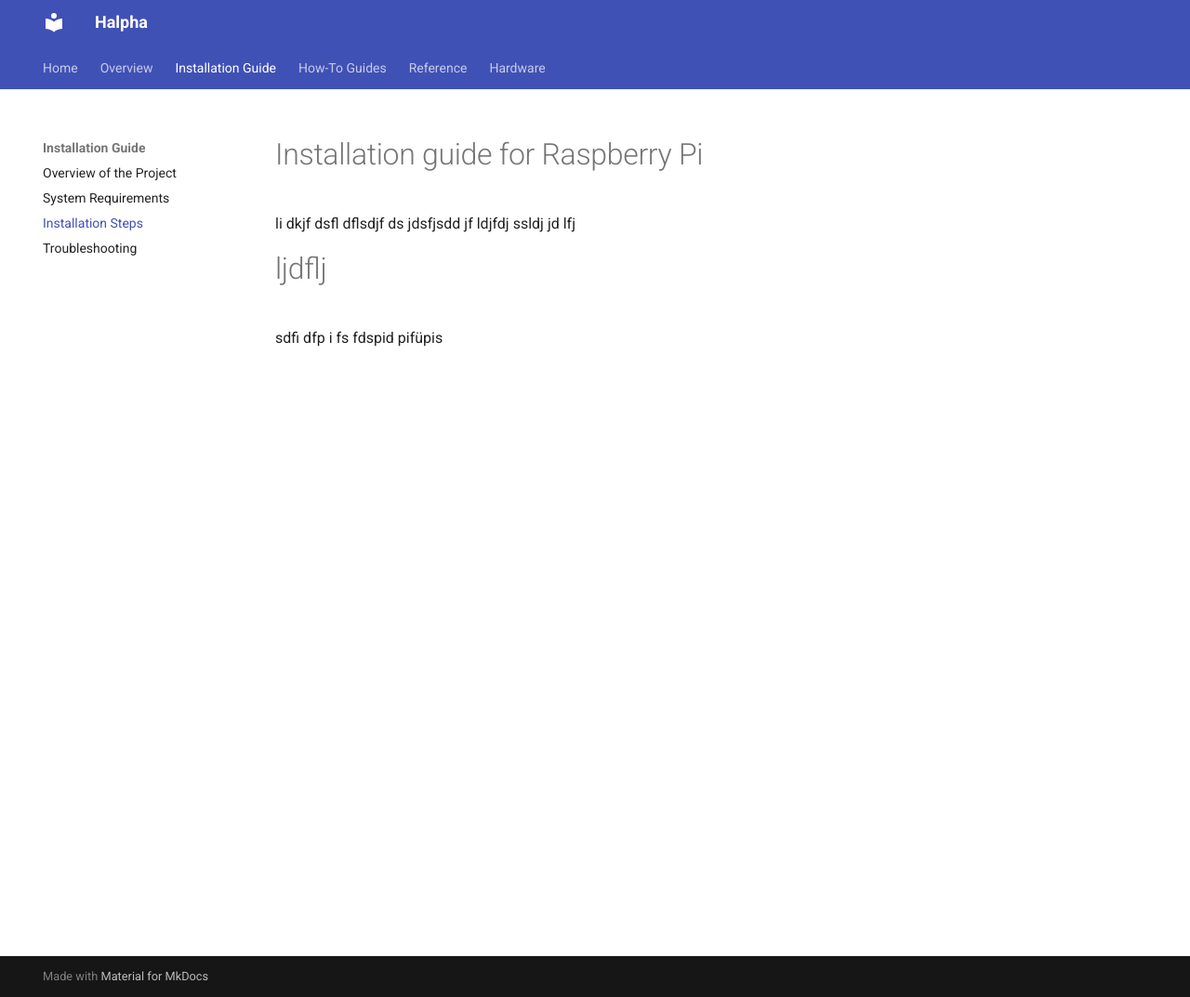
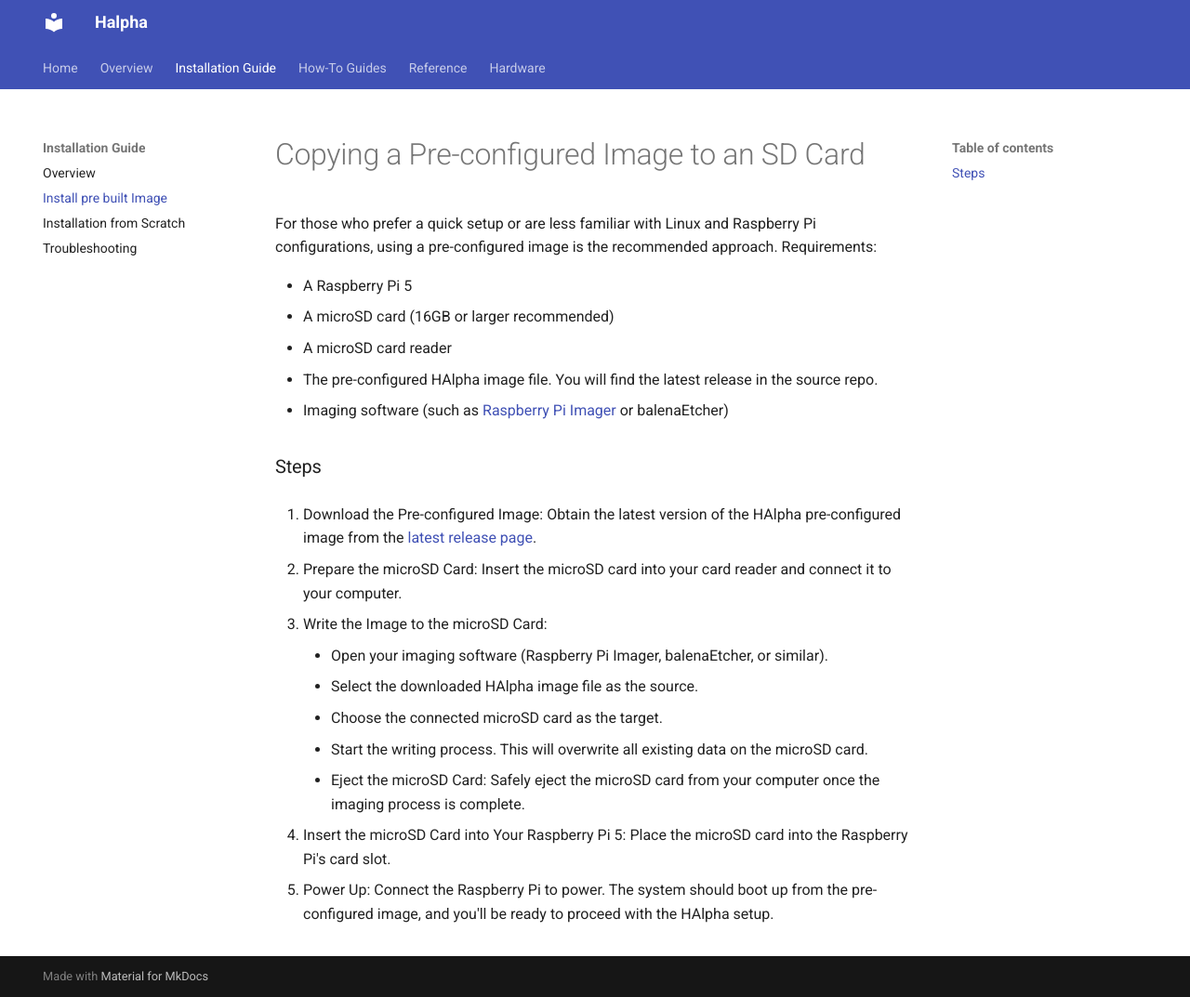
Before and after one commit to pmodwrc/halpha, an MkDocs documentation site: the page built from docs/installation-guide/installation.md, in a window 1280 px wide and 1073 px high. Shown: the whole window at 93% size. Built offline with MkDocs 1.6.1 and Material for MkDocs 9.7.7, drawn with Linux system fonts in a browser that asks for light colours.

Commit message:
installation guide

```diff
--- a/docs/installation-guide/installation.md
+++ b/docs/installation-guide/installation.md
@@ -1,9 +1,26 @@
-# Installation guide for Raspberry Pi
-li dkjf
-dsfl
-dflsdjf ds jdsfjsdd jf ldjfdj ssldj
-jd lfj
+# Copying a Pre-configured Image to an SD Card
+For those who prefer a quick setup or are less familiar with Linux and Raspberry Pi configurations, using a pre-configured image is the recommended approach.
+Requirements:
 
-# ljdflj
-sdfi
-dfp i fs fdspid  pifüpis
+- A Raspberry Pi 5
+- A microSD card (16GB or larger recommended)
+- A microSD card reader
+- The pre-configured HAlpha image file. You will find the latest release in the source repo.
+- Imaging software (such as [Raspberry Pi Imager](https://www.raspberrypi.com/software/) or balenaEtcher)
+
+### Steps
+1. Download the Pre-configured Image: Obtain the latest version of the HAlpha pre-configured image from the [latest release page]().
+
+2. Prepare the microSD Card: Insert the microSD card into your card reader and connect it to your computer.
+
+3. Write the Image to the microSD Card:
+
+    - Open your imaging software (Raspberry Pi Imager, balenaEtcher, or similar).
+    - Select the downloaded HAlpha image file as the source.
+    - Choose the connected microSD card as the target.
+    - Start the writing process. This will overwrite all existing data on the microSD card.
+    - Eject the microSD Card: Safely eject the microSD card from your computer once the imaging process is complete.
+
+4. Insert the microSD Card into Your Raspberry Pi 5: Place the microSD card into the Raspberry Pi's card slot.
+
+5. Power Up: Connect the Raspberry Pi to power. The system should boot up from the pre-configured image, and you'll be ready to proceed with the HAlpha setup.
--- a/mkdocs.yml
+++ b/mkdocs.yml
@@ -12,9 +12,9 @@ nav:
   - Home: index.md
   - Overview: overview.md
   - Installation Guide:
-    - Overview of the Project: installation-guide/overview.md
-    - System Requirements: installation-guide/system-requirements.md
-    - Installation Steps: installation-guide/installation.md
+    - Overview: installation-guide/overview.md
+    - Install pre built Image: installation-guide/installation.md
+    - Installation from Scratch: installation-guide/install-scratch.md
     - Troubleshooting: installation-guide/trouble.md
   - How-To Guides:
     - Livestream: how-to-guides/how-to-guide-livestream.md
```
Also changed, not shown: docs/installation-guide/install-scratch.md (added, +13 -0 lines), docs/installation-guide/overview.md (+2 -21 lines), docs/installation-guide/system-requirements.md (deleted).
